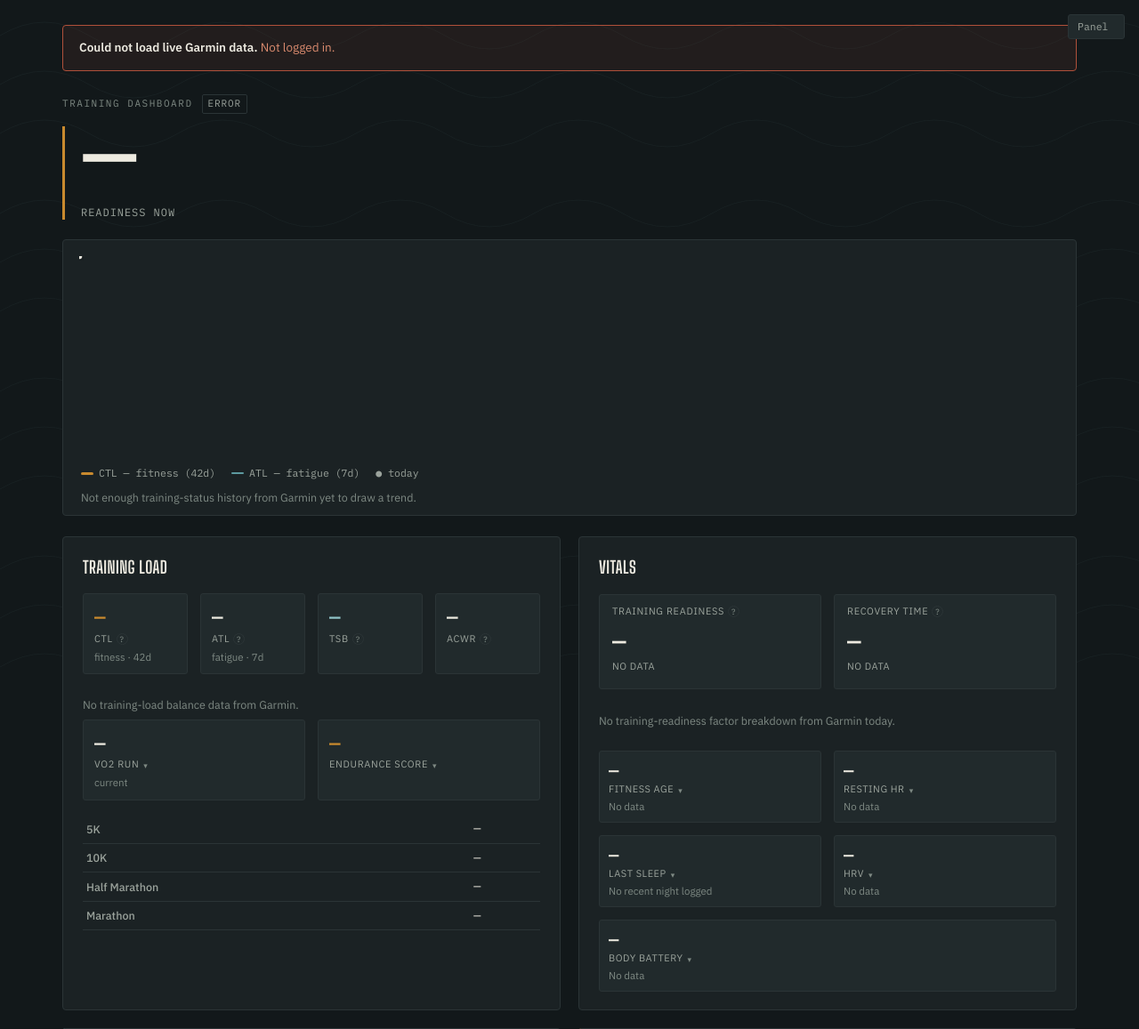
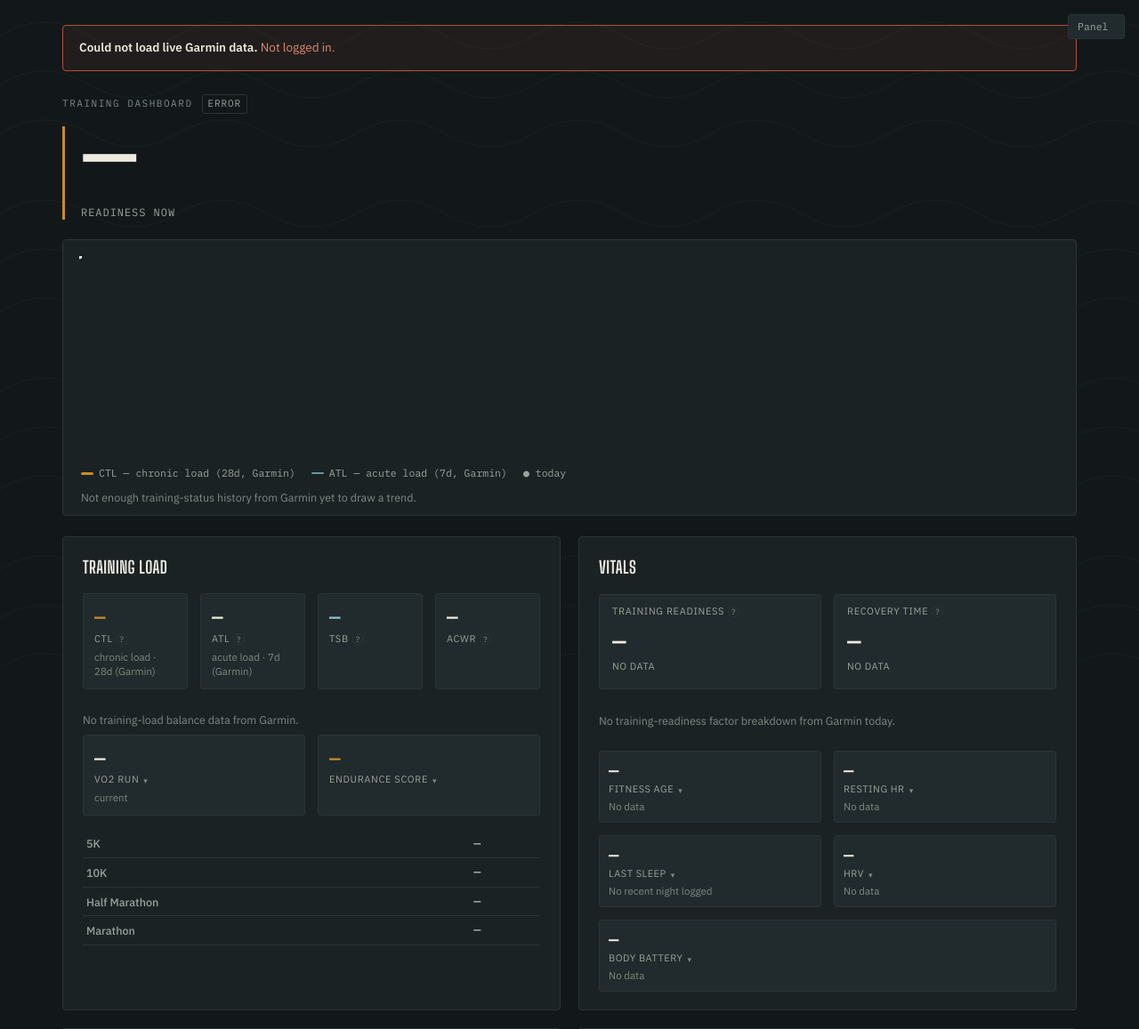
Before and after one commit to Aleppi/GarminDashboard, a Flask app: template templates/index.html in a window 1280 px wide. Shown: the top 1157 px of the page at 89% size. Run offline with Flask 3, Linux system fonts and the light colour scheme; the template is opened without the code that fills it, so the values that code supplies are empty.

Commit message:
Training Load card: label CTL/ATL as Garmin's EPOC-based chronic (28d) / acute (7d) load; aerobic sync: ignore out-of-window rows in has_outdated
The values are Garmin's chronic load (weighted average of acute load over
28 days, Firstbeat/EPOC) and acute load, not TSS-based 42/7-day CTL/ATL.
Numbers unchanged.

has_outdated counted rows older than the backfill window, which are never
re-fetched, so after an ALGO_VERSION bump every run did a full backfill.

Co-Authored-By: Claude Opus 5.5 <noreply@anthropic.com>
Claude-Session: https://claude.ai/code/session_01EUknycC7TExR8jNWSHuYJd

```diff
--- a/aerobic_sync.py
+++ b/aerobic_sync.py
@@ -270,7 +270,8 @@ def sync_user(username: str, days: Optional[int] = None, reprocess: bool = False
     state = store.get_sync_state(username) or {}
     # A bumped ALGO_VERSION means the whole cached history needs redoing,
     # not just the last few days.
-    full = not state.get("backfilled") or store.has_outdated(username, am.ALGO_VERSION)
+    since = (date.today() - timedelta(days=BACKFILL_DAYS)).isoformat()
+    full = not state.get("backfilled") or store.has_outdated(username, am.ALGO_VERSION, since)
     lookback = days or (BACKFILL_DAYS if full else INCREMENTAL_DAYS)
     counts = {"used": 0, "skipped": 0, "failed": 0, "cached": 0}
     try:
--- a/templates/index.html
+++ b/templates/index.html
@@ -74,8 +74,8 @@
       </div>
       <div class="ridge-scroll-hint" id="ridgeScrollHint">← scroll to pan · scroll wheel to zoom</div>
       <div class="ridge-legend">
-        <span><i class="swatch" style="background:var(--gold)"></i>CTL — fitness (42d)</span>
-        <span><i class="swatch" style="background:var(--teal);border-top:2px dashed var(--teal);height:0"></i>ATL — fatigue (7d)</span>
+        <span><i class="swatch" style="background:var(--gold)"></i>CTL — chronic load (28d, Garmin)</span>
+        <span><i class="swatch" style="background:var(--teal);border-top:2px dashed var(--teal);height:0"></i>ATL — acute load (7d, Garmin)</span>
         <span id="raceLegend" style="display:none;">🚩 race day</span>
         <span>● today</span>
       </div>
@@ -90,8 +90,8 @@
     <section class="panel">
       <h2>Training Load</h2>
       <div class="stat-grid">
-        <div class="stat-tile"><div class="v gold" id="ctlVal">—</div><div class="l">CTL<span class="help-mark" data-tooltip="Chronic Training Load — a ~42-day rolling average of your training load. Tracks overall fitness: it rises slowly as you build a base and falls slowly when you back off.">?</span></div><div class="d">fitness · 42d</div></div>
-        <div class="stat-tile"><div class="v" id="atlVal">—</div><div class="l">ATL<span class="help-mark" data-tooltip="Acute Training Load — a ~7-day rolling average of your training load. Tracks short-term fatigue: it reacts quickly to a hard week or a rest week.">?</span></div><div class="d">fatigue · 7d</div></div>
+        <div class="stat-tile"><div class="v gold" id="ctlVal">—</div><div class="l">CTL<span class="help-mark" data-tooltip="Garmin's chronic training load — a weighted average of your acute load over the last 28 days. EPOC-based (Firstbeat), straight from Garmin; not a TSS-based 42-day CTL. Tracks your longer-term load: it rises slowly as you build a base and falls slowly when you back off.">?</span></div><div class="d">chronic load · 28d (Garmin)</div></div>
+        <div class="stat-tile"><div class="v" id="atlVal">—</div><div class="l">ATL<span class="help-mark" data-tooltip="Garmin's acute training load — your training load over the last 7 days. EPOC-based (Firstbeat), straight from Garmin; not a TSS-based ATL. Tracks short-term load: it reacts quickly to a hard week or a rest week.">?</span></div><div class="d">acute load · 7d (Garmin)</div></div>
         <div class="stat-tile"><div class="v teal" id="tsbVal">—</div><div class="l">TSB<span class="help-mark" data-tooltip="Training Stress Balance = CTL minus ATL. Positive means you're fresher than your fitness level would suggest (good for racing/hard efforts); negative means fatigue is currently outweighing fitness (typical mid hard-training-block).">?</span></div><div class="d" id="tsbLabel">&nbsp;</div></div>
         <div class="stat-tile"><div class="v" id="acwrVal">—</div><div class="l">ACWR<span class="help-mark" data-tooltip="Acute:Chronic Workload Ratio = ATL divided by CTL. A load-management/injury-risk signal: too high means load has ramped up faster than your fitness base supports; too low means you're training well under what your fitness could handle. Roughly 0.8-1.3 is considered the sweet spot.">?</span></div><div class="d" id="acwrLabel">&nbsp;</div></div>
       </div>
```
Also changed, not shown: aerobic_store.py (+6 -3 lines).
